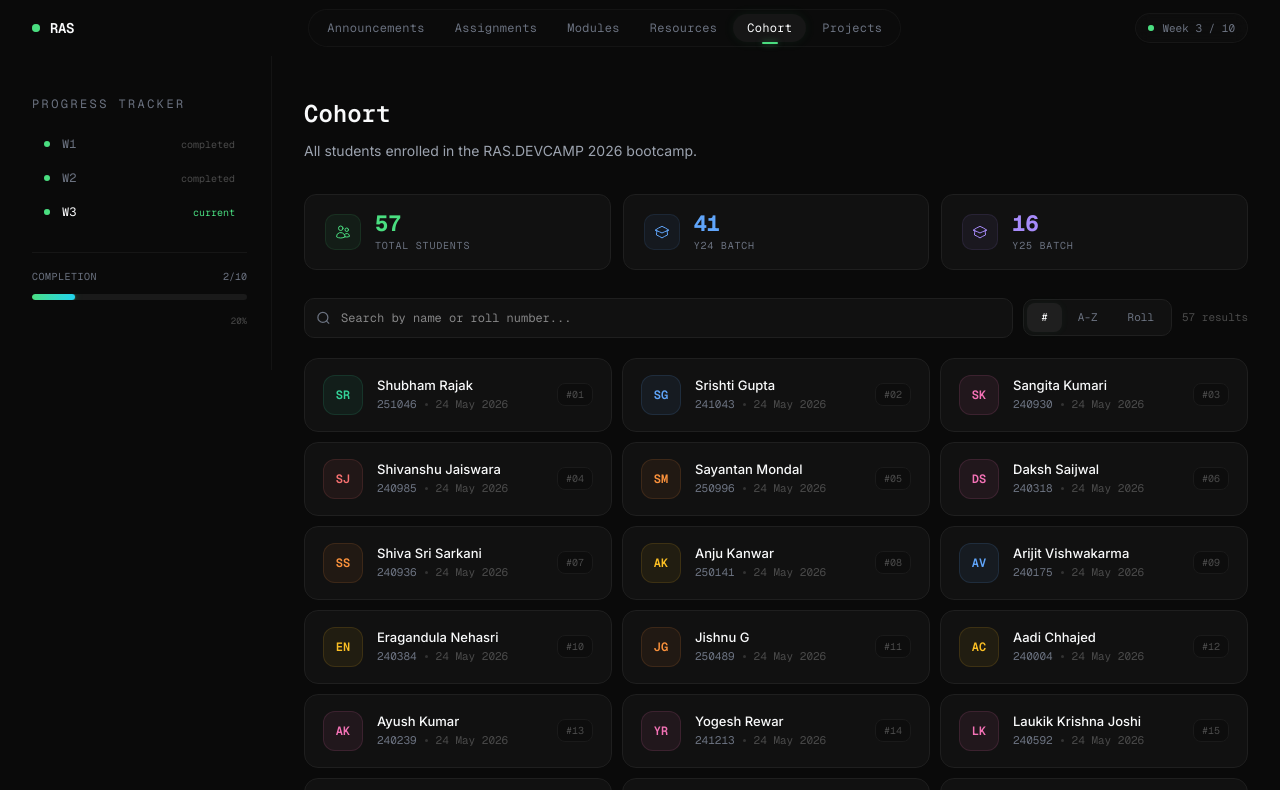
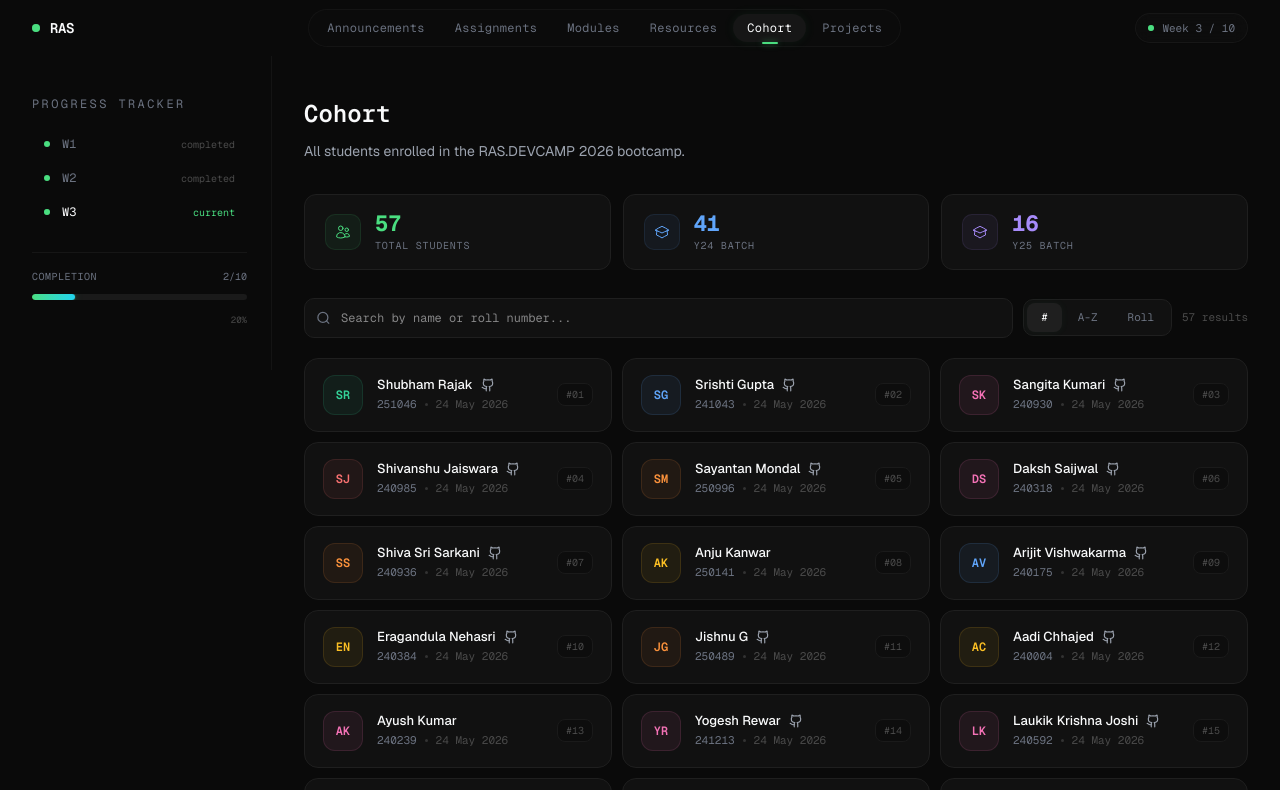
Before and after one commit to PrakharG8651/Aca-Project-Website, a Next.js app: page /cohort in a window 1280 px wide. Shown: the top 790 px of the page. Built offline with nearby package versions, Linux system fonts and the light colour scheme.

Commit message:
github change

```diff
--- a/app/cohort/page.tsx
+++ b/app/cohort/page.tsx
@@ -2,6 +2,7 @@
 
 import { useState, useMemo } from "react";
 import { getUniqueCohortMembers } from "@/data/cohort";
+import { GithubIcon } from "@/components/icons/lucide-github";
 
 const members = getUniqueCohortMembers();
 
@@ -381,9 +382,29 @@ export default function CohortPage() {
                       overflow: "hidden",
                       textOverflow: "ellipsis",
                       lineHeight: 1.3,
+                      display: "flex",
+                      alignItems: "center",
+                      gap: 8,
                     }}
                   >
-                    {m.name}
+                    <span>{m.name}</span>
+                    {m.repositoryUrl && (
+                      <a
+                        href={`https://${m.repositoryUrl}`}
+                        target="_blank"
+                        rel="noopener noreferrer"
+                        style={{
+                          display: "inline-flex",
+                          color: "#9ca3af",
+                          transition: "color 0.2s ease",
+                        }}
+                        onMouseEnter={(e) => (e.currentTarget.style.color = "#f9fafb")}
+                        onMouseLeave={(e) => (e.currentTarget.style.color = "#9ca3af")}
+                        title="View GitHub Repository"
+                      >
+                        <GithubIcon size={14} />
+                      </a>
+                    )}
                   </div>
                   <div
                     style={{
--- a/app/globals.css
+++ b/app/globals.css
@@ -1,13 +1,15 @@
 @import "tailwindcss";
+@import "tw-animate-css";
+@import "shadcn/tailwind.css";
 
 @custom-variant dark (&:is(.dark *));
 
 @theme inline {
   --color-background: var(--background);
   --color-foreground: var(--foreground);
-  --font-sans: var(--font-inter);
+  --font-sans: var(--font-sans);
   --font-mono: var(--font-geist-mono);
-  --font-heading: var(--font-geist-mono);
+  --font-heading: var(--font-sans);
   --color-sidebar-ring: var(--sidebar-ring);
   --color-sidebar-border: var(--sidebar-border);
   --color-sidebar-accent-foreground: var(--sidebar-accent-foreground);
@@ -51,38 +53,38 @@
  * Colors mapped to the user's specified palette.
  */
 :root {
-  --background: #0a0a0a;
-  --foreground: #f9fafb;
-  --card: #111111;
-  --card-foreground: #f9fafb;
-  --popover: #111111;
-  --popover-foreground: #f9fafb;
-  --primary: #4ade80;
-  --primary-foreground: #0a0a0a;
-  --secondary: #1f1f1f;
-  --secondary-foreground: #f9fafb;
-  --muted: #1f1f1f;
-  --muted-foreground: #6b7280;
-  --accent: #1f1f1f;
-  --accent-foreground: #f9fafb;
-  --destructive: #f87171;
-  --border: #1f1f1f;
-  --input: #1f1f1f;
-  --ring: #4ade80;
-  --chart-1: #4ade80;
-  --chart-2: #60a5fa;
-  --chart-3: #fbbf24;
-  --chart-4: #f87171;
-  --chart-5: #a78bfa;
-  --radius: 0.5rem;
-  --sidebar: #111111;
-  --sidebar-foreground: #f9fafb;
-  --sidebar-primary: #4ade80;
-  --sidebar-primary-foreground: #0a0a0a;
-  --sidebar-accent: #1f1f1f;
-  --sidebar-accent-foreground: #f9fafb;
-  --sidebar-border: #1f1f1f;
-  --sidebar-ring: #4ade80;
+  --card: oklch(1 0 0);
+  --card-foreground: oklch(0.145 0 0);
+  --popover: oklch(1 0 0);
+  --popover-foreground: oklch(0.145 0 0);
+  --primary: oklch(0.205 0 0);
+  --primary-foreground: oklch(0.985 0 0);
+  --secondary: oklch(0.97 0 0);
+  --secondary-foreground: oklch(0.205 0 0);
+  --muted: oklch(0.97 0 0);
+  --muted-foreground: oklch(0.556 0 0);
+  --accent: oklch(0.97 0 0);
+  --accent-foreground: oklch(0.205 0 0);
+  --destructive: oklch(0.577 0.245 27.325);
+  --border: oklch(0.922 0 0);
+  --input: oklch(0.922 0 0);
+  --ring: oklch(0.708 0 0);
+  --chart-1: oklch(0.87 0 0);
+  --chart-2: oklch(0.556 0 0);
+  --chart-3: oklch(0.439 0 0);
+  --chart-4: oklch(0.371 0 0);
+  --chart-5: oklch(0.269 0 0);
+  --radius: 0.625rem;
+  --sidebar: oklch(0.985 0 0);
+  --sidebar-foreground: oklch(0.145 0 0);
+  --sidebar-primary: oklch(0.205 0 0);
+  --sidebar-primary-foreground: oklch(0.985 0 0);
+  --sidebar-accent: oklch(0.97 0 0);
+  --sidebar-accent-foreground: oklch(0.205 0 0);
+  --sidebar-border: oklch(0.922 0 0);
+  --sidebar-ring: oklch(0.708 0 0);
+  --background: oklch(1 0 0);
+  --foreground: oklch(0.145 0 0);
 }
 
 @layer base {
@@ -793,3 +795,41 @@ a, button {
     margin-top: 0;
   }
 }
+
+/*
+ ---break---
+ */
+
+.dark {
+  --background: oklch(0.145 0 0);
+  --foreground: oklch(0.985 0 0);
+  --card: oklch(0.205 0 0);
+  --card-foreground: oklch(0.985 0 0);
+  --popover: oklch(0.205 0 0);
+  --popover-foreground: oklch(0.985 0 0);
+  --primary: oklch(0.922 0 0);
+  --primary-foreground: oklch(0.205 0 0);
+  --secondary: oklch(0.269 0 0);
+  --secondary-foreground: oklch(0.985 0 0);
+  --muted: oklch(0.269 0 0);
+  --muted-foreground: oklch(0.708 0 0);
+  --accent: oklch(0.269 0 0);
+  --accent-foreground: oklch(0.985 0 0);
+  --destructive: oklch(0.704 0.191 22.216);
+  --border: oklch(1 0 0 / 10%);
+  --input: oklch(1 0 0 / 15%);
+  --ring: oklch(0.556 0 0);
+  --chart-1: oklch(0.87 0 0);
+  --chart-2: oklch(0.556 0 0);
+  --chart-3: oklch(0.439 0 0);
+  --chart-4: oklch(0.371 0 0);
+  --chart-5: oklch(0.269 0 0);
+  --sidebar: oklch(0.205 0 0);
+  --sidebar-foreground: oklch(0.985 0 0);
+  --sidebar-primary: oklch(0.488 0.243 264.376);
+  --sidebar-primary-foreground: oklch(0.985 0 0);
+  --sidebar-accent: oklch(0.269 0 0);
+  --sidebar-accent-foreground: oklch(0.985 0 0);
+  --sidebar-border: oklch(1 0 0 / 10%);
+  --sidebar-ring: oklch(0.556 0 0);
+}
--- a/app/layout.tsx
+++ b/app/layout.tsx
@@ -1,11 +1,14 @@
 import type { Metadata } from "next";
-import { Inter } from "next/font/google";
+import { Inter, Geist } from "next/font/google";
 import { Geist_Mono } from "next/font/google";
 import { Navbar } from "@/components/Navbar";
 import { SidebarWrapper } from "@/components/SidebarWrapper";
 import { LenisProvider } from "@/components/LenisProvider";
 import "lenis/dist/lenis.css";
 import "./globals.css";
+import { cn } from "@/lib/utils";
+
+const geist = Geist({subsets:['latin'],variable:'--font-sans'});
 
 const inter = Inter({
   variable: "--font-inter",
@@ -32,7 +35,7 @@ export default function RootLayout({
     <html
       lang="en"
       data-scroll-behavior="smooth"
-      className={`${inter.variable} ${geistMono.variable} h-full antialiased`}
+      className={cn("h-full", "antialiased", inter.variable, geistMono.variable, "font-sans", geist.variable)}
     >
       <body className="min-h-full bg-[#0a0a0a] text-[#f9fafb]" suppressHydrationWarning>
         <LenisProvider>
--- /dev/null
+++ b/components/icons/lucide-github.tsx
@@ -0,0 +1,31 @@
+import * as React from "react";
+
+export function GithubIcon({
+  size = 24,
+  color = "currentColor",
+  strokeWidth = 2,
+  className,
+  ...props
+}: React.SVGProps<SVGSVGElement> & {
+  size?: number;
+  color?: string;
+  strokeWidth?: number;
+}) {
+  return (
+    <svg
+      xmlns="http://www.w3.org/2000/svg"
+      width={size}
+      height={size}
+      viewBox="0 0 24 24"
+      fill="none"
+      stroke={color}
+      strokeWidth={strokeWidth}
+      strokeLinecap="round"
+      strokeLinejoin="round"
+      className={className}
+      {...props}
+    >
+      <path d="M15 22v-4a4.8 4.8 0 0 0-1-3.5c3 0 6-2 6-5.5c.08-1.25-.27-2.48-1-3.5c.28-1.15.28-2.35 0-3.5c0 0-1 0-3 1.5c-2.64-.5-5.36-.5-8 0C6 2 5 2 5 2c-.3 1.15-.3 2.35 0 3.5A5.4 5.4 0 0 0 4 9c0 3.5 3 5.5 6 5.5c-.39.49-.68 1.05-.85 1.65S8.93 17.38 9 18v4"/><path d="M9 18c-4.51 2-5-2-7-2"/>
+    </svg>
+  );
+}
```
Also changed, not shown: package.json (+6 -1 lines), components.json (added), 1 other file (tests, documents, lock files or other folders).
